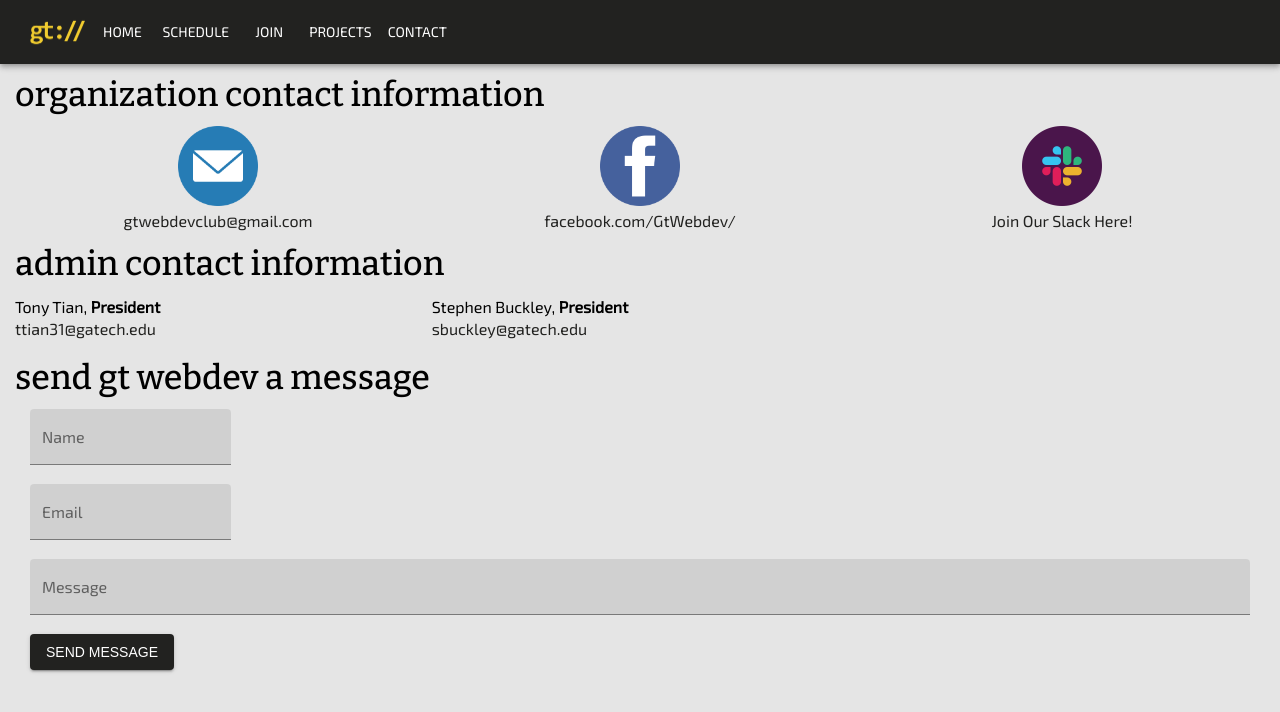
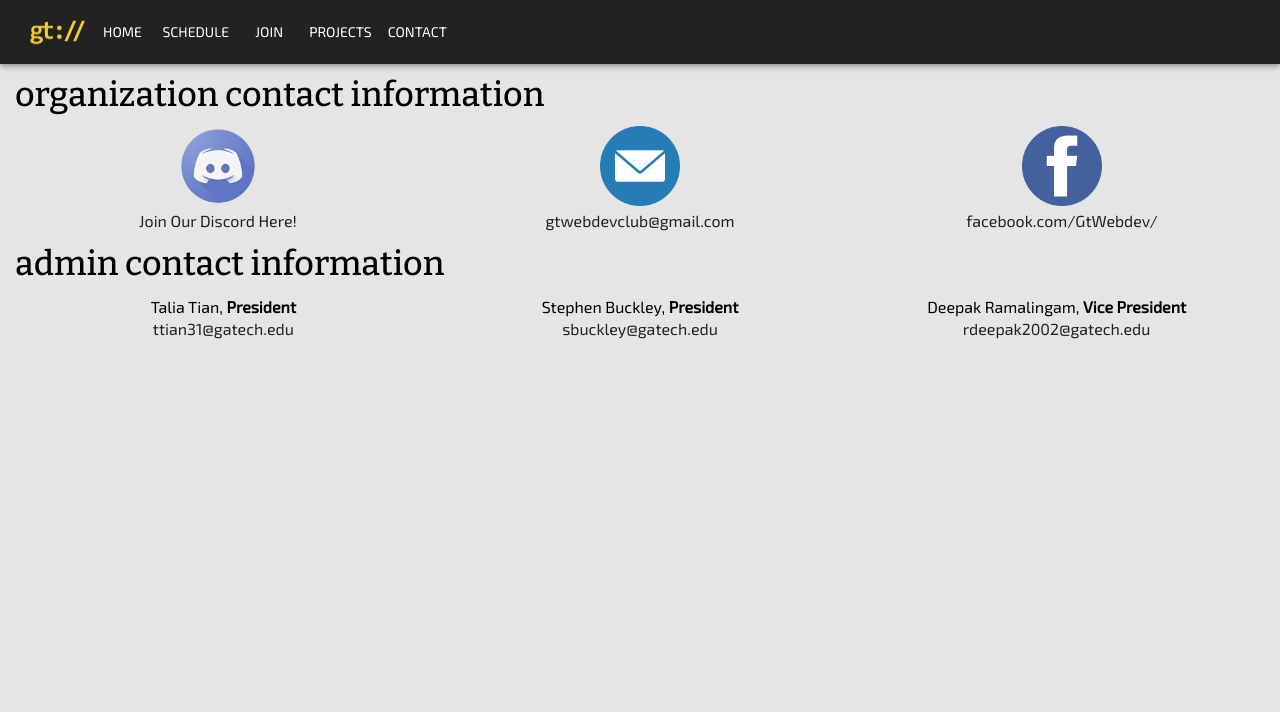
Before and after one commit to nicodemota/gt-webdev-website, a Next.js app: page /contact in a window 1280 px wide. Shown: the top 712 px of the page. Built offline with nearby package versions, Linux system fonts and the light colour scheme.

Commit message:
Update links and content

```diff
--- a/data/contactData.js
+++ b/data/contactData.js
@@ -1,6 +1,6 @@
 let adminContacts = [
     {
-        "name": "Tony Tian",
+        "name": "Talia Tian",
         "title": "President",
         "email": "ttian31@gatech.edu"
     },
@@ -8,7 +8,12 @@ let adminContacts = [
         "name": "Stephen Buckley",
         "title": "President",
         "email": "sbuckley@gatech.edu"
-    }
+    },
+    {
+        "name": "Deepak Ramalingam",
+        "title": "Vice President",
+        "email": "rdeepak2002@gatech.edu"
+    },
 ];
 
 export {adminContacts};
--- a/data/scheduleData.js
+++ b/data/scheduleData.js
@@ -1,4 +1,4 @@
-let meetData = "We meet every Tuesday from 6:30 P.M. to around 7:30 P.M. Atlanta time. If we are virtual in the fall, we will meet via BlueJeans. If we are in-person, we will meet at TBD.";
+let meetData = "We meet every Tuesday from 6:30 P.M. to around 7:30 P.M. Atlanta time. Currently, we meet at CCB (College of Computing Building) 102.";
 
 let scheduleData = [
     {
--- a/pages/contact.js
+++ b/pages/contact.js
@@ -77,8 +77,8 @@ class Contact extends Component {
                         ))}
                     </Grid>
                     <br />
-                    <Typography variant="h4" className="title">send gt webdev a message</Typography>
-                    {questionBody}
+                    {/* <Typography variant="h4" className="title">send gt webdev a message</Typography>
+                    {questionBody} */}
                 </div>
                 <BottomBar />
             </div>
@@ -93,6 +93,12 @@ class MainContact extends Component {
                 <Typography variant="h4" className="title">organization contact information</Typography>
                 <Grid container id="mainContactContainer" spacing={2}>
                     <Grid item xs={12} md={4}>
+                        <Link href="https://discord.gg/BbykvvQmGz">
+                            <img src="discordIcon.png" className="mainContactImg"></img>
+                            <Typography variant="body1">Join Our Discord Here!</Typography>
+                        </Link>
+                    </Grid>
+                    <Grid item xs={12} md={4}>
                         <Link href="mailto:gtwebdevclub@gmail.com">
                             <img src="mailIcon.png" className="mainContactImg"></img>
                             <Typography variant="body1">gtwebdevclub@gmail.com</Typography>
@@ -102,12 +108,6 @@ class MainContact extends Component {
                         <Link href="https://www.facebook.com/GtWebdev/">
                             <img src="facebookIcon.png" className="mainContactImg"></img>
                             <Typography variant="body1">facebook.com/GtWebdev/</Typography>
-                        </Link>
-                    </Grid>
-                    <Grid item xs={12} md={4}>
-                        <Link href="https://bit.ly/joingtwebdev">
-                            <img src="slackIcon.png" className="mainContactImg"></img>
-                            <Typography variant="body1">Join Our Slack Here!</Typography>
                         </Link>
                     </Grid>
                 </Grid>
@@ -129,8 +129,10 @@ class AdminContact extends Component {
         let emailLink = "mailto:" + this.state.email;
         return (
             <Grid item xs={12} md={4}>
-                <Typography variant="body1">{this.state.name}, <b>{this.state.title}</b></Typography>
-                <Link href={emailLink}>{this.state.email}</Link>
+                <div className="centered">
+                    <Typography variant="body1">{this.state.name}, <b>{this.state.title}</b></Typography>
+                    <Link href={emailLink}>{this.state.email}</Link>
+                </div>
             </Grid>
         );
     }
```
Also changed, not shown: data/homeData.js (+6 -6 lines), pages/join.js (+13 -3 lines), public/discordIcon.png (added).
